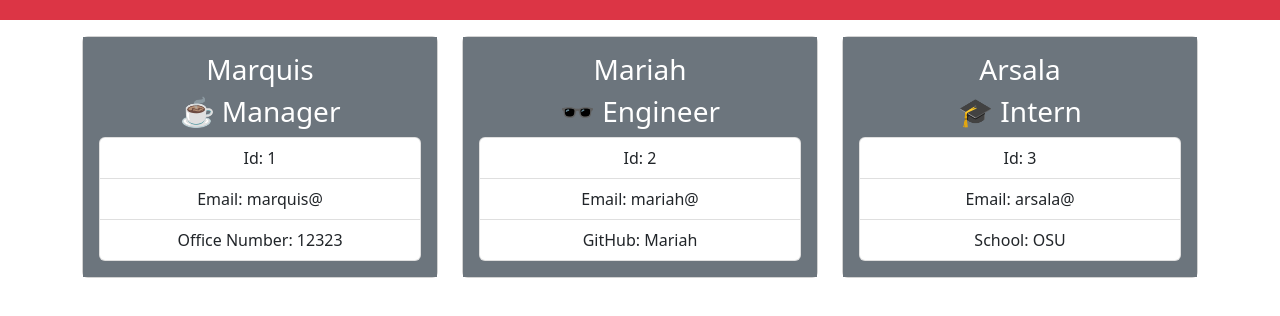
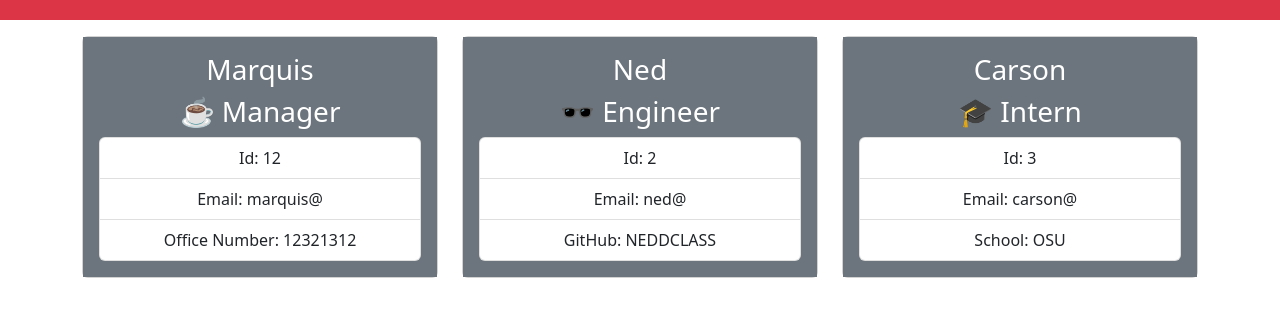
Before and after one commit to MarquisWillis/team-profile-generator, a website: page dist/team.html in a window 1280 px wide. Shown: the part 58-374 px from the top of the page. Drawn offline with nearby package versions, Linux system fonts and the light colour scheme.

```diff
--- a/dist/team.html
+++ b/dist/team.html
@@ -22,32 +22,32 @@
         <h3 class="card-title text-white">Marquis</h3>
         <h3 class="card-title text-white">☕ Manager</h3>
         <ul class="list-group">
-          <li class="list-group-item">Id:  1</li>
+          <li class="list-group-item">Id:  12</li>
           <li class="list-group-item">Email: marquis@</li>
-          <li class="list-group-item">Office Number: 12323</li>
+          <li class="list-group-item">Office Number: 12321312</li>
         </ul>
       </div>
     </div>
   </div><div class="col-sm-4 my-3">
     <div class="card d-flex text-center">
       <div class="card-body bg-secondary">
-        <h3 class="card-title text-white">Mariah</h3>
+        <h3 class="card-title text-white">Ned</h3>
         <h3 class="card-title text-white">🕶️ Engineer</h3>
         <ul class="list-group">
           <li class="list-group-item">Id: 2</li>
-          <li class="list-group-item">Email: mariah@</li>
-          <li class="list-group-item">GitHub: Mariah</li>
+          <li class="list-group-item">Email: ned@</li>
+          <li class="list-group-item">GitHub: NEDDCLASS</li>
         </ul>
       </div>
     </div>
   </div>  <div class="col-sm-4 my-3">
     <div class="card d-flex text-center">
       <div class="card-body bg-secondary">
-        <h3 class="card-title text-white">Arsala</h3>
+        <h3 class="card-title text-white">Carson</h3>
         <h3 class="card-title text-white">🎓 Intern</h3>
         <ul class="list-group">
           <li class="list-group-item">Id:  3</li>
-          <li class="list-group-item">Email: arsala@</li>
+          <li class="list-group-item">Email: carson@</li>
           <li class="list-group-item">School: OSU</li>
         </ul>
       </div>
```
Also changed, not shown: README.md (added).
